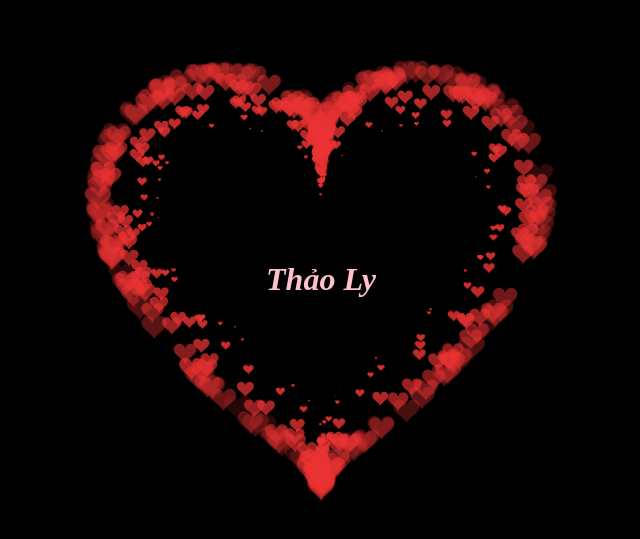
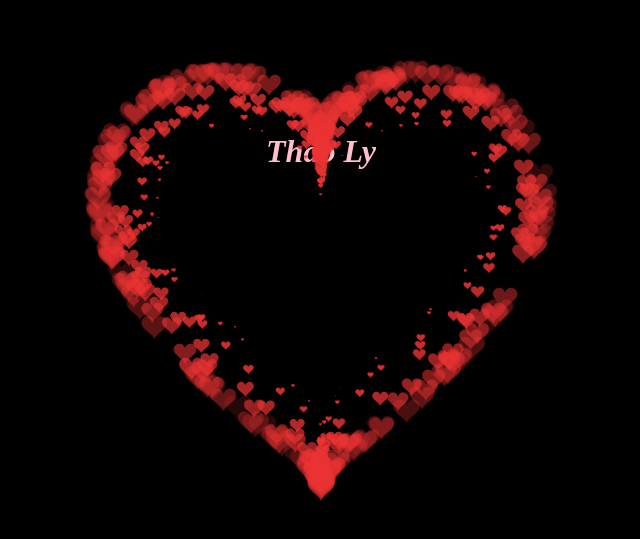
Before and after one commit to KudoShiinichi/Heart, a plain HTML site: page index.html in a window 1280 px wide. Shown: the part 123-662 px from the top of the page, without its empty margins (319-959 px from the left). Drawn offline with Linux system fonts and the light colour scheme.

Commit message:
Add files via upload

```diff
--- a/index.html
+++ b/index.html
@@ -21,7 +21,7 @@ canvas {
 .chu
 {
     color: pink;
-    padding-top:30%;
+    padding-top:20%;
     text-align: center;
 
 }
```
Also changed, not shown: index2.html (+1 -1 lines), index3.html (+1 -1 lines).
